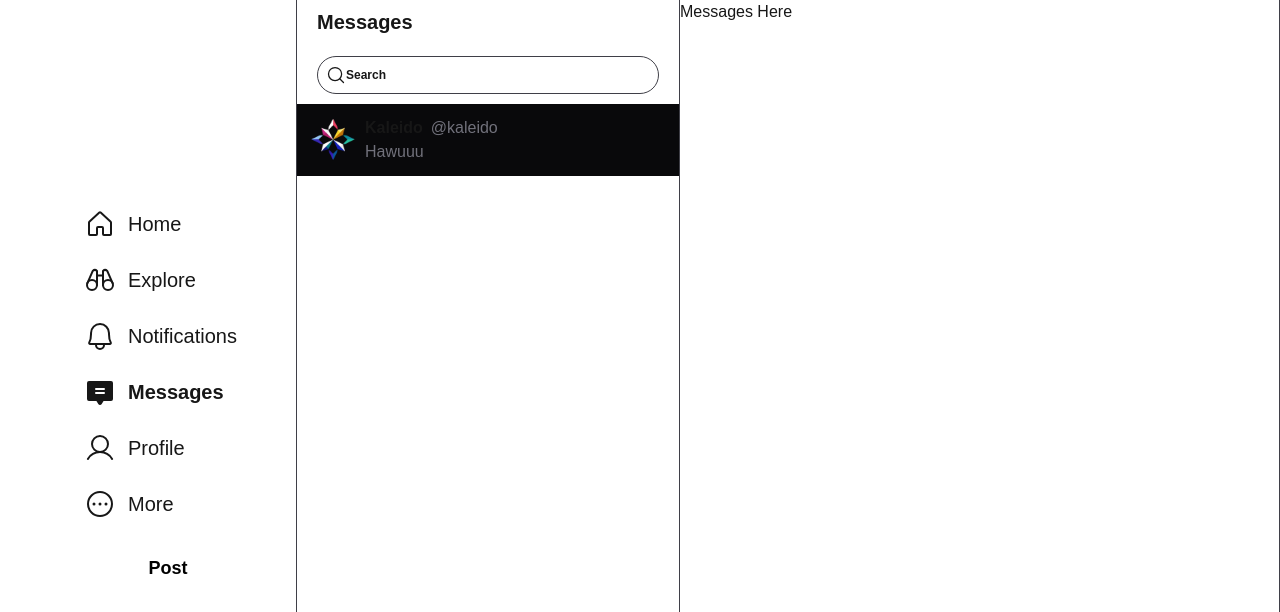
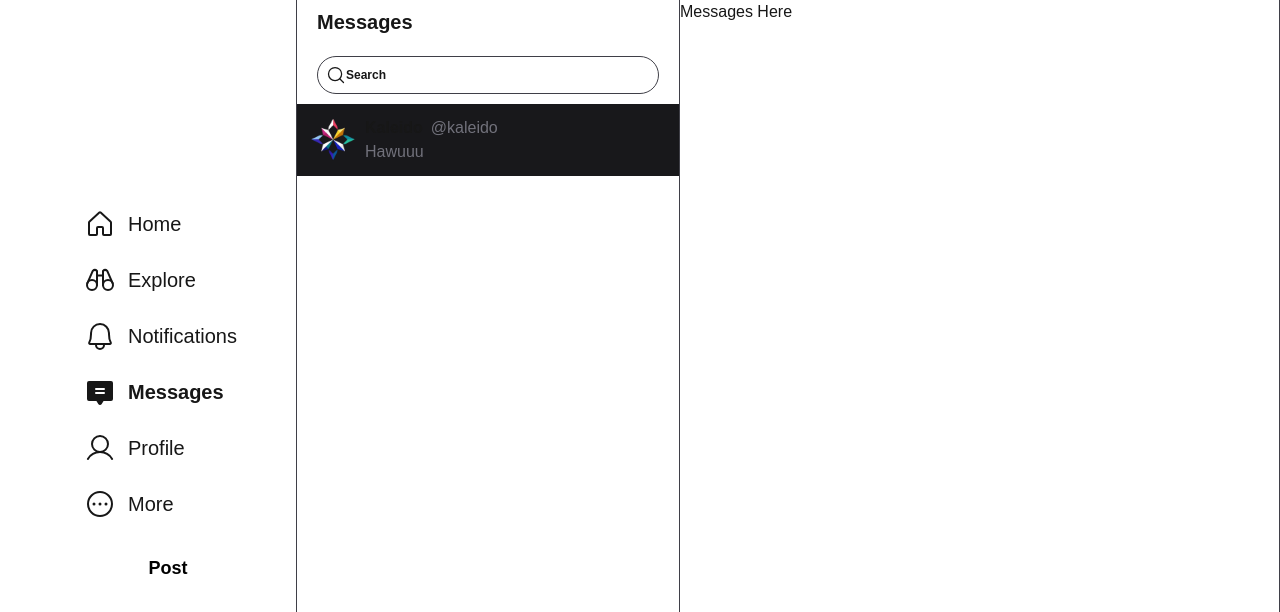
Before and after one commit to pickachuuu/kaleido-client, a Next.js app: page /messages in a window 1280 px wide. Shown: the top 612 px of the page. Built offline with nearby package versions, Linux system fonts and the light colour scheme.

Commit message:
fix: update ChatCard hover styles and default variant for improved consistency

```diff
--- a/src/components/ui/ChatCard.tsx
+++ b/src/components/ui/ChatCard.tsx
@@ -3,16 +3,16 @@ import { cn } from '@/lib/utils';
 import ProfileAvatar from './ProfileAvatar';
 
 const ChatCardVariants = cva(
-    'w-full min-h-16 p-3 hover:bg-zinc-900',
+    'w-full min-h-16 p-3 transform transition-colors duration-200 hover:bg-neutral-900',
     {
         variants: {
             variant: {
                 default: 'bg-background',
-                active: 'bg-zinc-950'
+                active: 'bg-zinc-900'
             },
         },
         defaultVariants: {
-            variant: 'default',
+            variant: 'active',
         }
     }
 )
```
